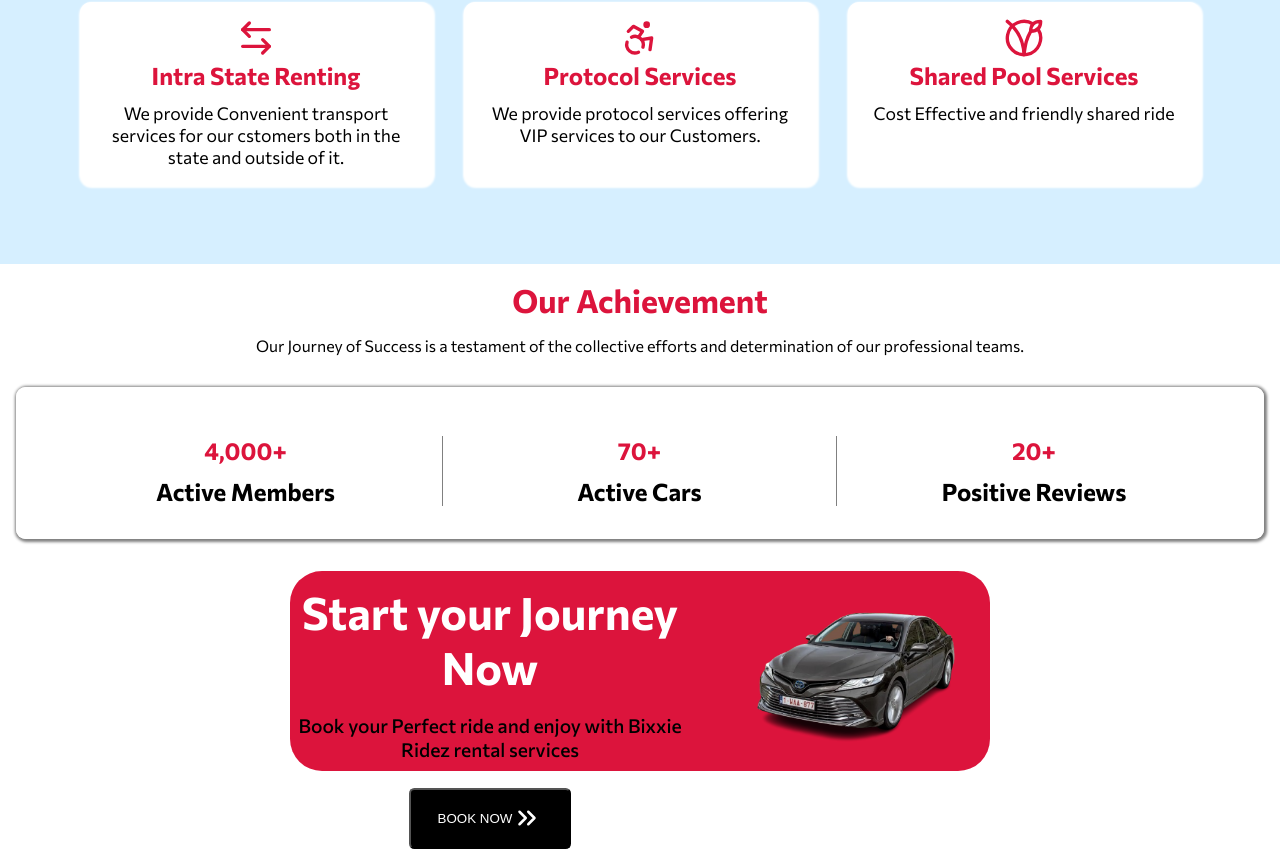
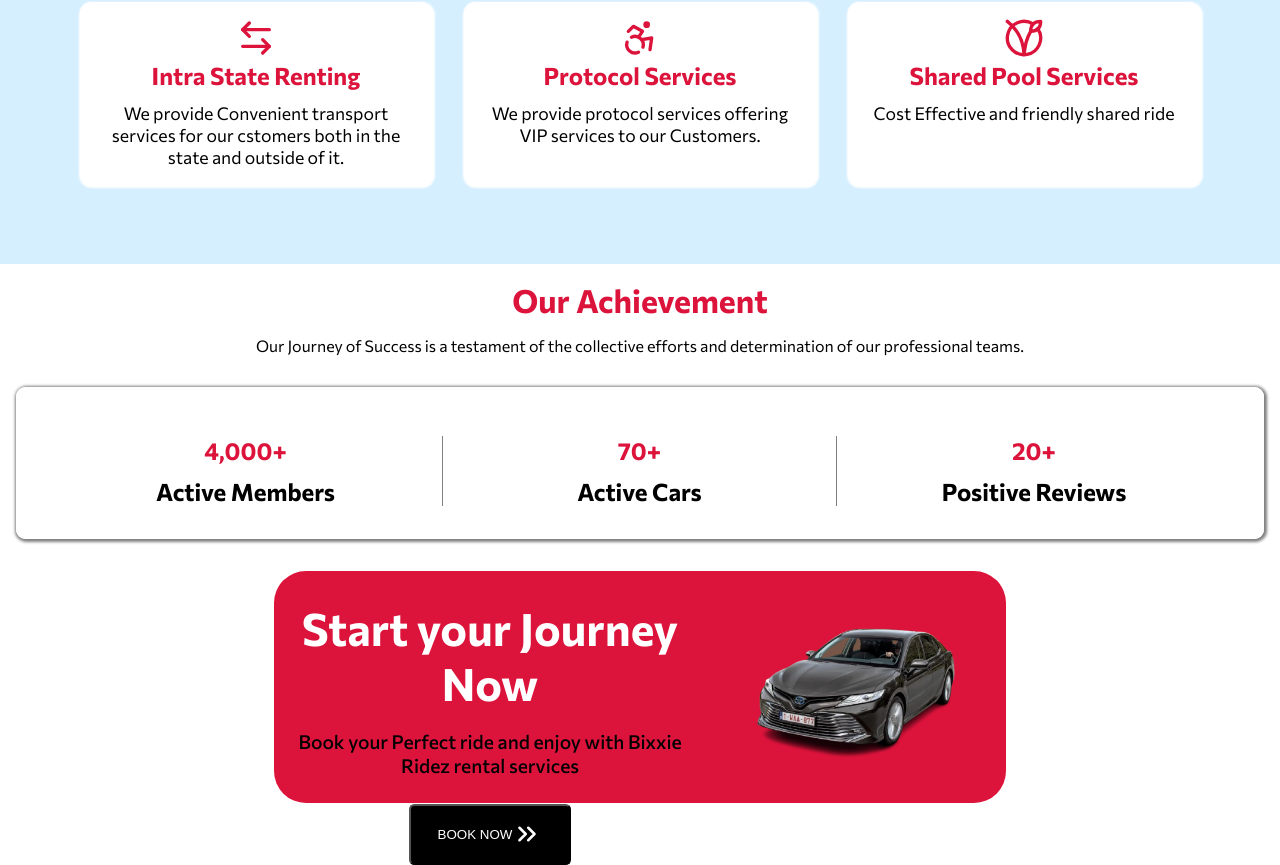
Before and after one commit to iamgreatofweb3/Bixxie-Car-website, a Next.js app: page / in a window 1280 px wide. Shown: the part 3226-4091 px from the top of the page. Built offline with nearby package versions, Linux system fonts and the light colour scheme.

Commit message:
padding was added to the design am working on now

```diff
--- a/src/components/BookDesignFolder/bookdesign.css
+++ b/src/components/BookDesignFolder/bookdesign.css
@@ -9,7 +9,7 @@
 .bookcnt {
     background-color: crimson;
     /* margin-bottom: 2em; */
-    /* padding: 1em ; */
+    padding: 1em ;
     border-radius: 0.3em;
     display: flex;
     align-items: center;
```
